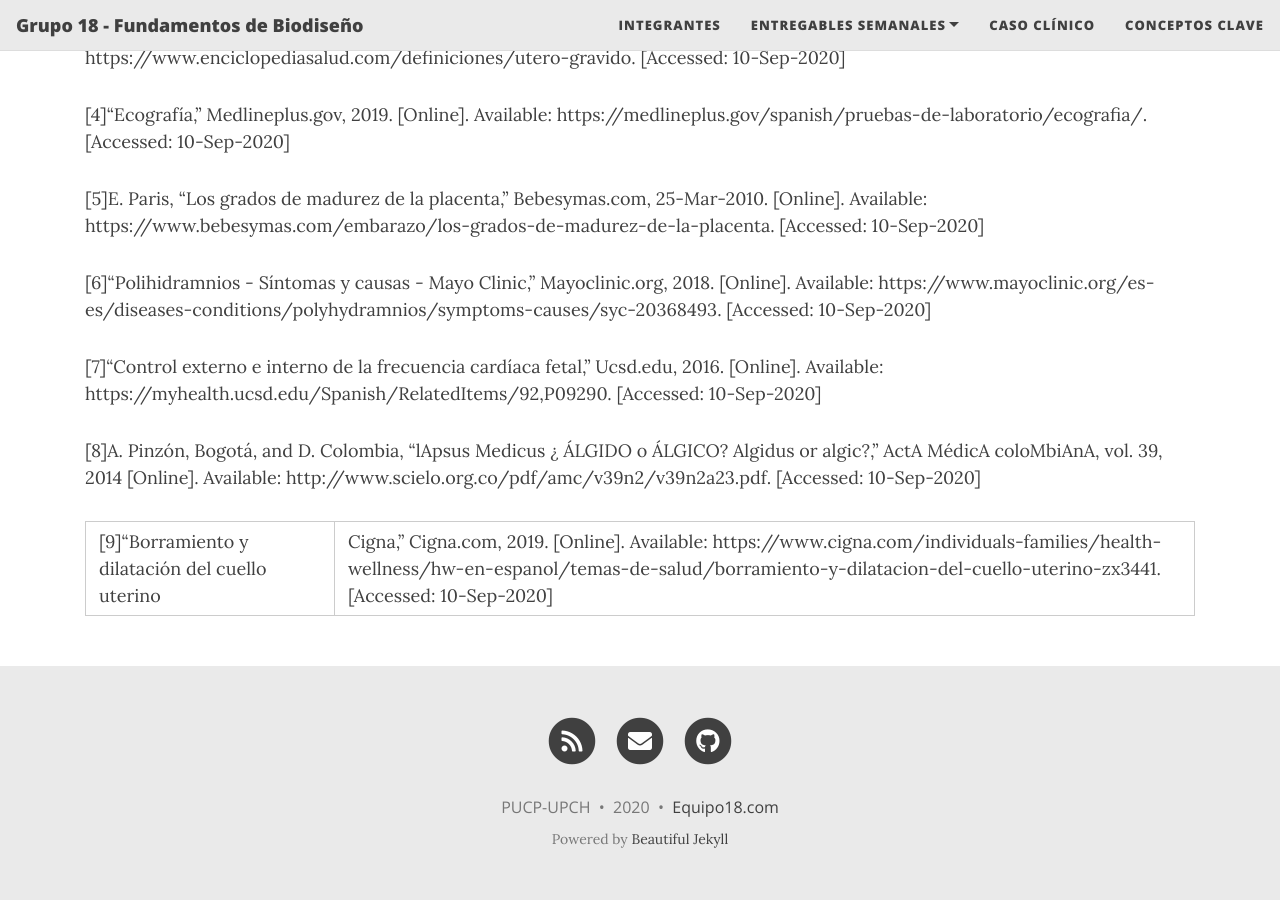
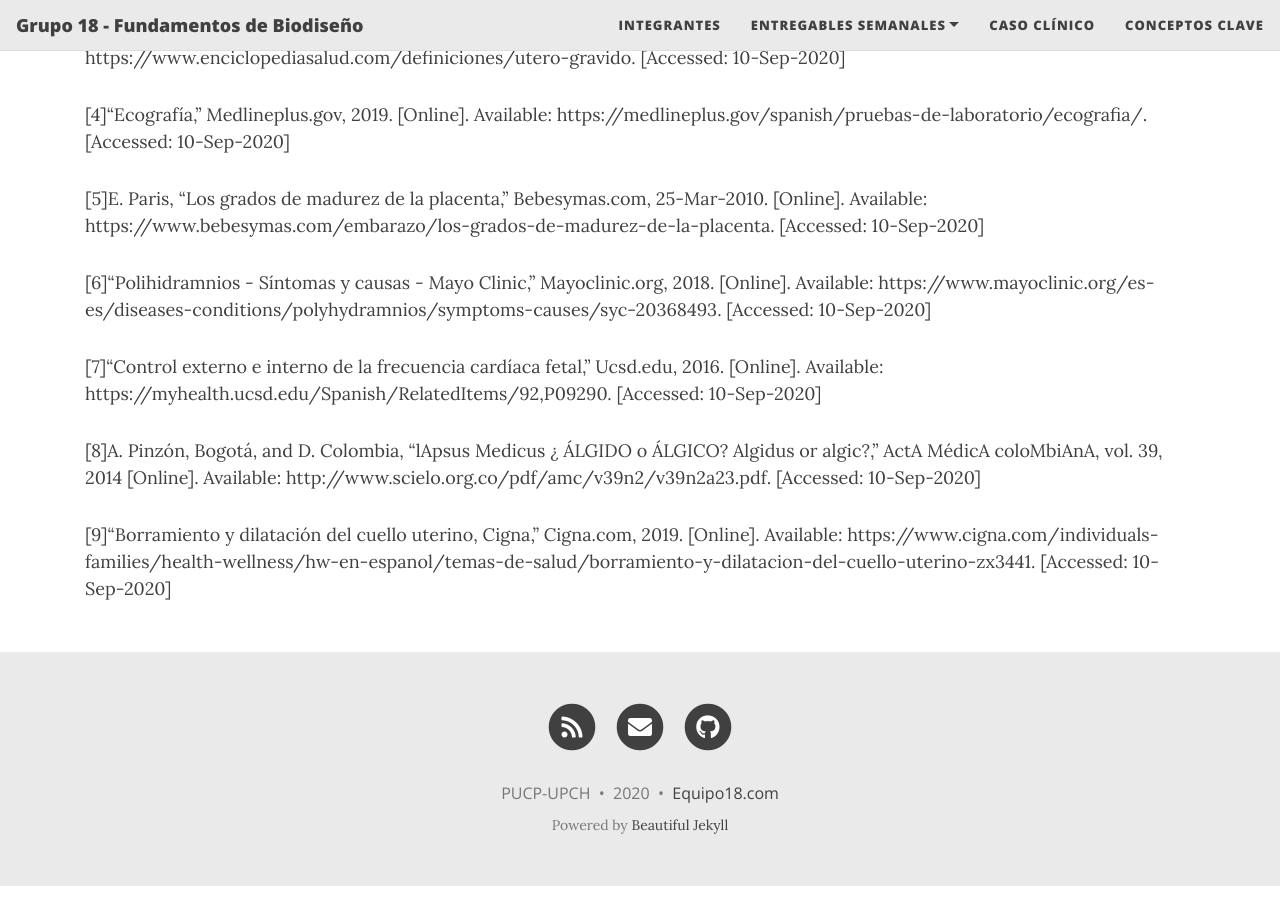
Before and after one commit to equipo18-fundbio/equipo18-fundbio1, a Jekyll site: the page built from Documentacion/ConceptosClaves.md, in a window 1280 px wide and 900 px high, scrolled down 2143 px. Built offline with Jekyll 4.4.1, drawn with Linux system fonts in a browser that asks for light colours; nearby versions of some CDN libraries; our own code applies the rules of GitHub Pages for plain Markdown files.

```diff
--- a/Documentacion/ConceptosClaves.md
+++ b/Documentacion/ConceptosClaves.md
@@ -59,4 +59,4 @@ El borramiento toma lugar en el momento en que la cabeza del bebé desciende en
 
 [8]A. Pinzón, Bogotá, and D. Colombia, “lApsus Medicus ¿ ÁLGIDO o ÁLGICO? Algidus or algic?,” ActA MédicA coloMbiAnA, vol. 39, 2014 [Online]. Available: http://www.scielo.org.co/pdf/amc/v39n2/v39n2a23.pdf. [Accessed: 10-Sep-2020]
 
-[9]“Borramiento y dilatación del cuello uterino | Cigna,” Cigna.com, 2019. [Online]. Available: https://www.cigna.com/individuals-families/health-wellness/hw-en-espanol/temas-de-salud/borramiento-y-dilatacion-del-cuello-uterino-zx3441. [Accessed: 10-Sep-2020]
+[9]“Borramiento y dilatación del cuello uterino, Cigna,” Cigna.com, 2019. [Online]. Available: https://www.cigna.com/individuals-families/health-wellness/hw-en-espanol/temas-de-salud/borramiento-y-dilatacion-del-cuello-uterino-zx3441. [Accessed: 10-Sep-2020]
```
